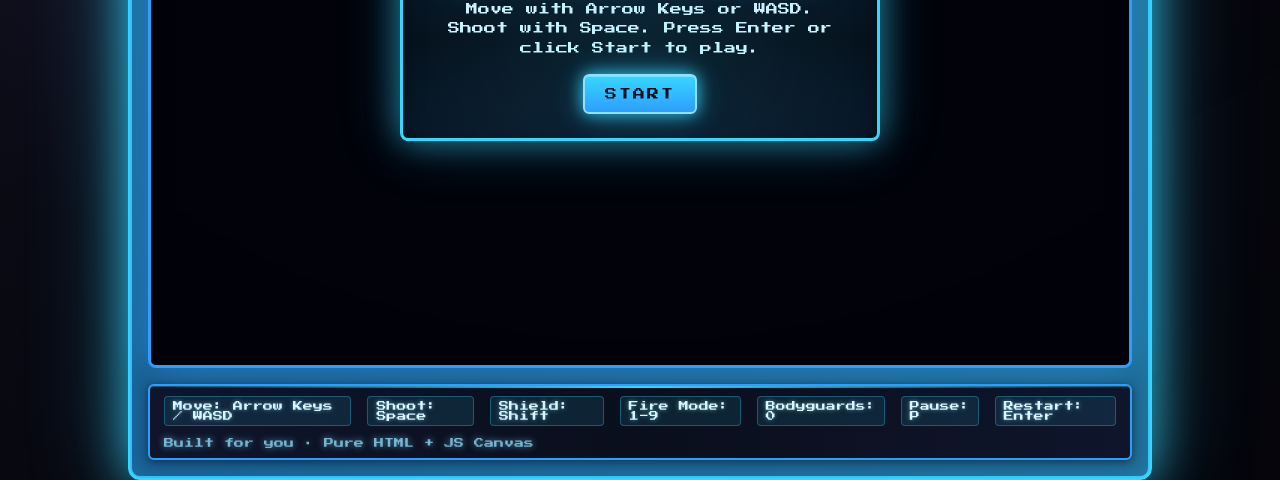
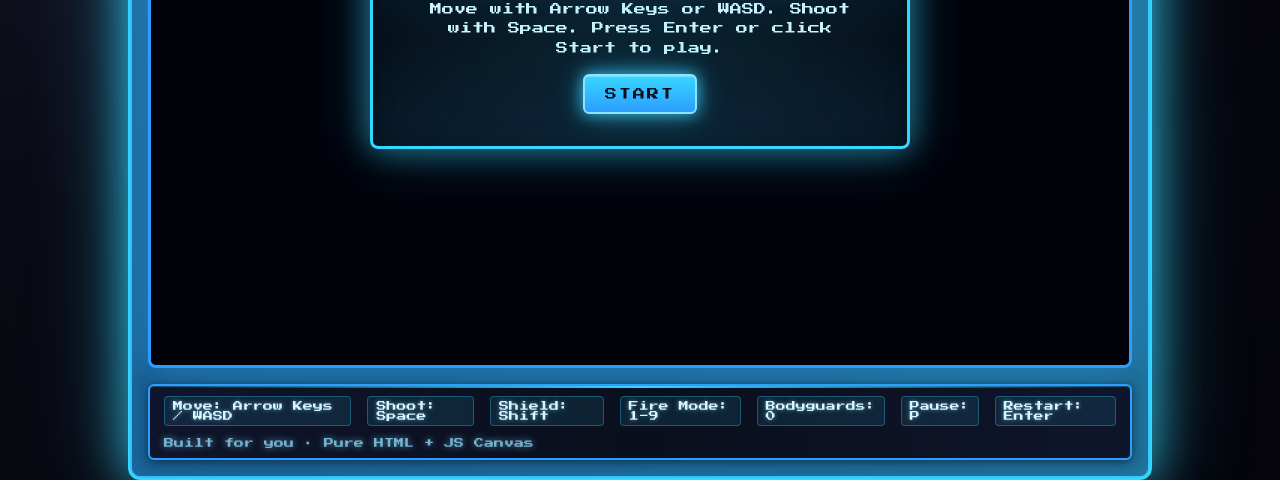
Before and after one commit to danteocualesjr/retro-game, a plain HTML site: page index.html in a window 1280 px wide. Shown: the part 430-910 px from the top of the page. Drawn offline with Linux system fonts and the light colour scheme.

Commit message:
slightly increased the panel size

```diff
--- a/style.css
+++ b/style.css
@@ -370,7 +370,7 @@ canvas {
 }
 
 .panel {
-  padding: 24px 28px;
+  padding: 32px 40px;
   border: 3px solid #37d6ff;
   border-radius: 8px;
   background:
@@ -381,7 +381,7 @@ canvas {
     0 0 60px rgba(55, 214, 255, 0.3),
     inset 0 0 20px rgba(0, 0, 0, 0.5);
   text-align: center;
-  max-width: 480px;
+  max-width: 540px;
   position: relative;
   overflow: hidden;
 }
```
